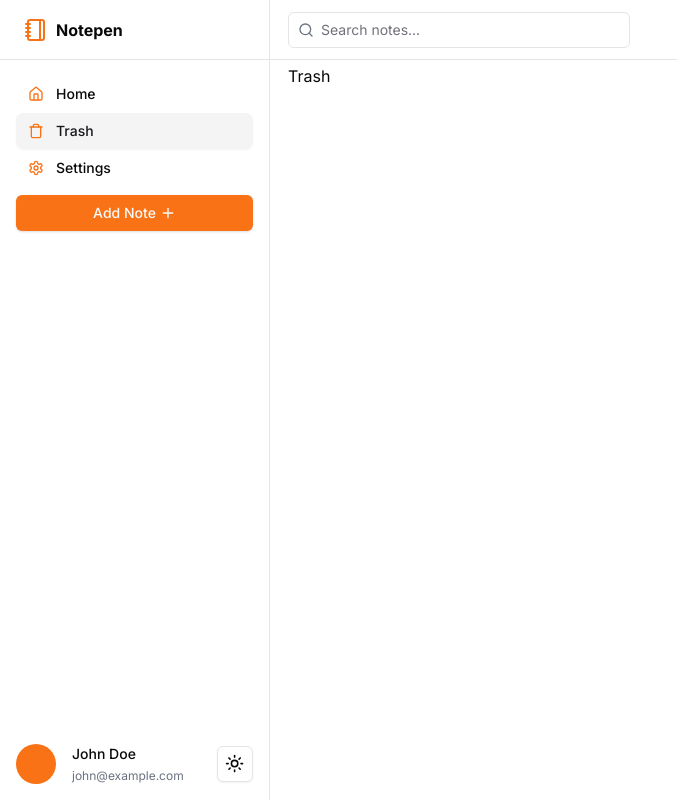
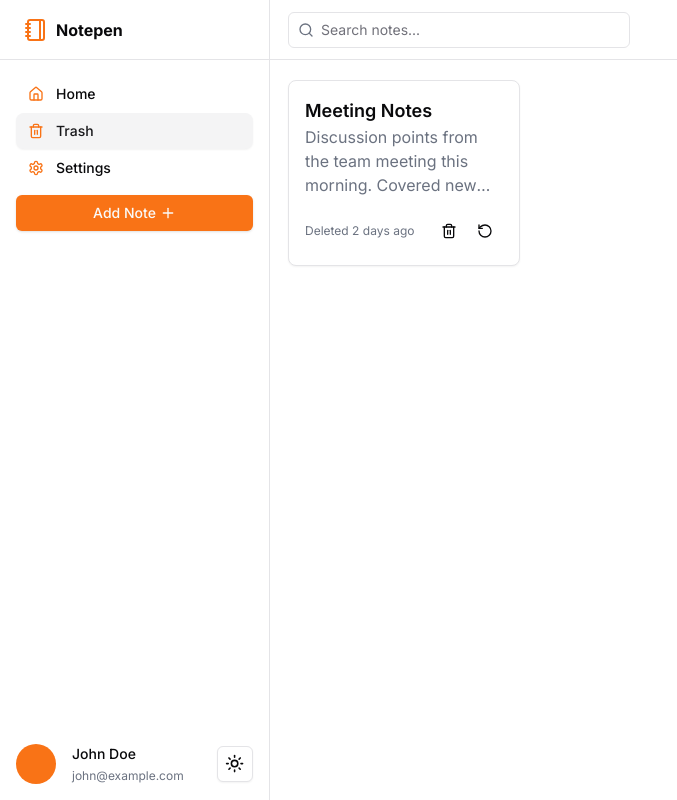
Before and after one commit to MuhammadKaifNazeer/plasio, a Next.js app: page /trash in a window 1280 px wide. Shown: the whole page, without its empty margins (0-677 px from the left). Built offline with nearby package versions, Linux system fonts and the light colour scheme.

Commit message:
competed trash page ui and updated sidebar

```diff
--- a/src/app/trash/page.tsx
+++ b/src/app/trash/page.tsx
@@ -1,9 +1,40 @@
+import Note from "@/components/Note/Note";
+import { Button } from "@/components/ui/button";
+import { FlipVertical, RotateCcw, Trash2 } from "lucide-react";
 import React from "react";
 
 const Trash = () => {
   return (
     <>
-      <div className="px-4">Trash</div>
+      <div className="grid grid-cols-1 sm:grid-cols-2 md:grid-cols-3 lg:grid-cols-4 2xl:grid-cols-5 gap-4 p-4">
+        <div className="bg-background rounded-lg shadow-sm border dark:text-gray-50">
+          <div className="p-4 flex flex-col h-full">
+            <div className="flex-1">
+              <h3 className="text-lg font-semibold">Meeting Notes</h3>
+              <p className="text-gray-500 dark:text-gray-400 line-clamp-3">
+                Discussion points from the team meeting this morning. Covered
+                new product roadmap, marketing strategies, and upcoming
+                deadlines.
+              </p>
+            </div>
+            <div className="flex items-center justify-between mt-4">
+              <p className="text-xs text-gray-500 dark:text-gray-400">
+                Deleted 2 days ago
+              </p>
+              <div className="flex-items-center justify-">
+                <Button className="rounded-full" size="icon" variant="ghost">
+                  <Trash2 className="h-4 w-4" />
+                  <span className="sr-only">Delete</span>
+                </Button>
+                <Button className="rounded-full" size="icon" variant="ghost">
+                  <RotateCcw className="h-4 w-4" />
+                  <span className="sr-only">Restore</span>
+                </Button>
+              </div>
+            </div>
+          </div>
+        </div>
+      </div>
     </>
   );
 };
--- a/src/components/Sidebar/Sidebar.tsx
+++ b/src/components/Sidebar/Sidebar.tsx
@@ -2,28 +2,8 @@
 
 import React, { useState } from "react";
 import Link from "next/link";
-import {
-  DropdownMenu,
-  DropdownMenuTrigger,
-  DropdownMenuContent,
-  DropdownMenuItem,
-} from "@/components/ui/dropdown-menu";
 import { Button } from "@/components/ui/button";
-import { Toggle } from "@/components/ui/toggle";
-import {
-  Bolt,
-  Calendar,
-  FlipVertical,
-  Folder,
-  Home,
-  Moon,
-  Notebook,
-  Plus,
-  Search,
-  Settings,
-  Tag,
-  Trash,
-} from "lucide-react";
+import { Home, Notebook, Plus, Settings, Trash2 } from "lucide-react";
 import { ThemeToggler } from "../ThemeToggler/ThemeToggler";
 import { HamburgerMenuIcon } from "@radix-ui/react-icons";
 import { Input } from "../ui/input";
@@ -40,7 +20,7 @@ const links = [
   {
     link: "/trash",
     name: "Trash",
-    icon: <Trash />,
+    icon: <Trash2 />,
   },
   {
     link: "/settings",
@@ -66,7 +46,7 @@ const Sidebar = () => {
             <div className="flex items-center justify-between">
               <Link
                 className="flex items-center gap-2 font-semibold"
-                href="#"
+                href="/"
                 prefetch={false}
               >
                 <Notebook className="h-6 w-6 text-primary" />
@@ -106,7 +86,7 @@ const Sidebar = () => {
           <div className="flex lg:h-[60px] h-[56px] items-center justify-between border-b px-6">
             <Link
               className="flex items-center gap-2 font-semibold"
-              href="#"
+              href="/"
               prefetch={false}
             >
               <Notebook className="h-6 w-6 text-primary" />
```
